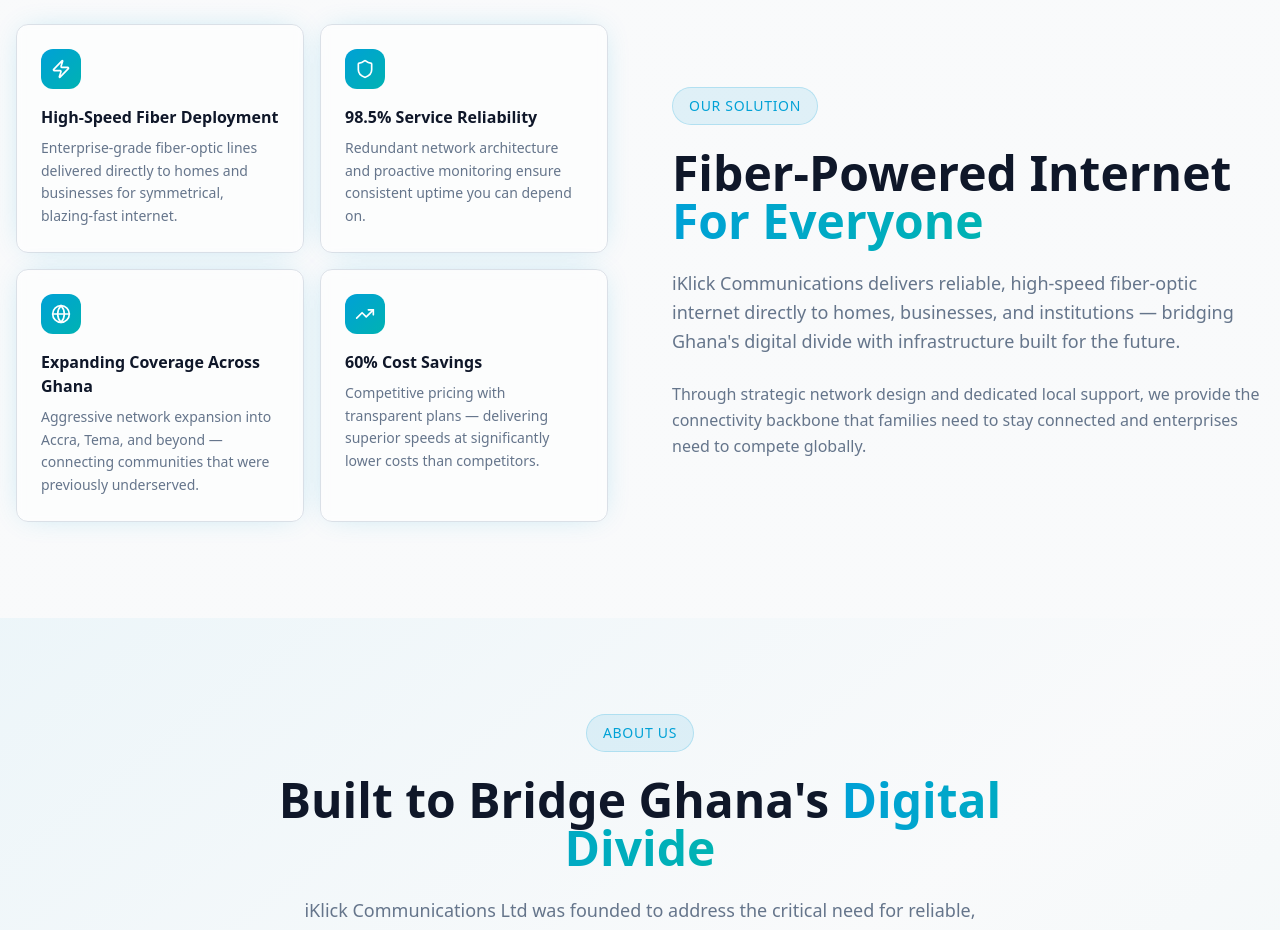
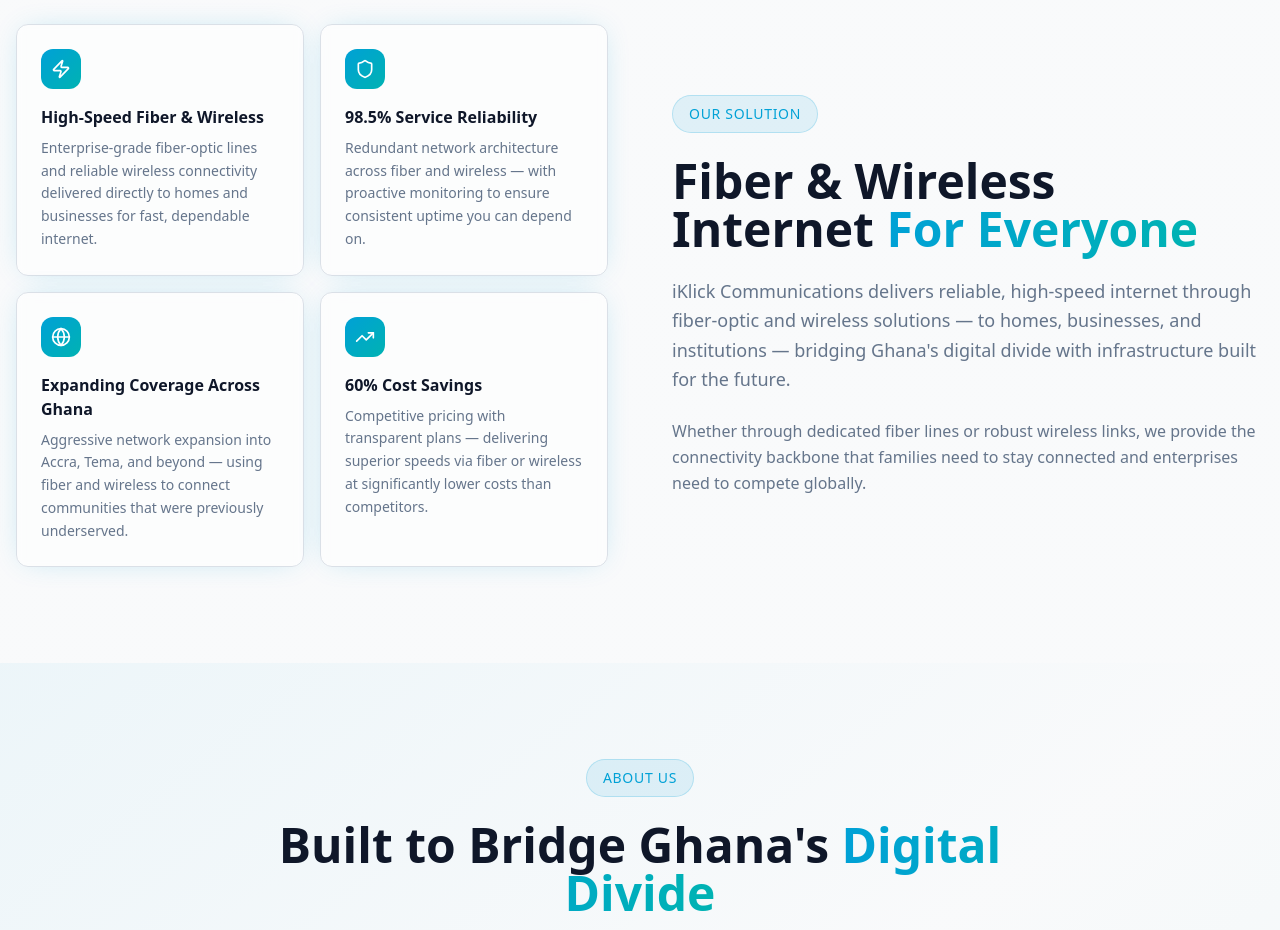
Before and after one commit to kingbello-tech/iklick-ghana-connect, a React (Vite) app: page / in a window 1280 px wide. Shown: the part 1880-2810 px from the top of the page. Built offline with nearby package versions, Linux system fonts and the light colour scheme; the HTML template or start-up script is replaced by a standard one.

Commit message:
Expanded hero to include wireless
Co-authored-by: kingbello-tech <194913034+kingbello-tech@users.noreply.github.com>

```diff
--- a/src/components/AboutSection.tsx
+++ b/src/components/AboutSection.tsx
@@ -17,7 +17,7 @@ const AboutSection = () => {
             <span className="gradient-text">Digital Divide</span>
           </h2>
           <p className="text-lg text-muted-foreground max-w-2xl mx-auto leading-relaxed">
-            iKlick Communications Ltd was founded to address the critical need for reliable, affordable internet connectivity across Ghana. We bring enterprise-grade fiber solutions to homes, businesses, and institutions nationwide.
+            iKlick Communications Ltd was founded to address the critical need for reliable, affordable internet connectivity across Ghana. We bring enterprise-grade fiber and wireless solutions to homes, businesses, and institutions nationwide.
           </p>
         </div>
 
@@ -29,7 +29,7 @@ const AboutSection = () => {
             </div>
             <h3 className="text-2xl font-bold mb-4">Our Mission</h3>
             <p className="text-muted-foreground leading-relaxed">
-              To deliver innovative, reliable, and affordable fiber-optic internet that empowers homes, businesses, and communities to thrive in a connected world — improving service quality and driving digital inclusion across Ghana.
+              To deliver innovative, reliable, and affordable fiber-optic and wireless internet that empowers homes, businesses, and communities to thrive in a connected world — improving service quality and driving digital inclusion across Ghana.
             </p>
           </div>
 
--- a/src/components/InfrastructureSection.tsx
+++ b/src/components/InfrastructureSection.tsx
@@ -1,4 +1,4 @@
-import { Cable, Network, Headphones, Settings } from "lucide-react";
+import { Cable, Network, Headphones, Settings, Wifi } from "lucide-react";
 
 const capabilities = [
   {
@@ -7,14 +7,19 @@ const capabilities = [
     description: "Expert engineers design and deploy fiber-optic networks tailored to residential neighborhoods and enterprise campuses.",
   },
   {
+    icon: Wifi,
+    title: "Wireless Network Solutions",
+    description: "High-performance wireless infrastructure for areas where fiber isn't yet available — delivering reliable speeds via point-to-point and point-to-multipoint links.",
+  },
+  {
     icon: Network,
     title: "Last-Mile Connectivity",
-    description: "High-speed fiber delivered directly to your doorstep — from FTTH for homes to dedicated lines for enterprises.",
+    description: "High-speed internet delivered directly to your doorstep — from FTTH for homes to dedicated fiber or wireless links for enterprises.",
   },
   {
     icon: Settings,
     title: "Managed Network Services",
-    description: "Comprehensive monitoring, maintenance, and optimization of your connection for maximum uptime and performance.",
+    description: "Comprehensive monitoring, maintenance, and optimization of your fiber and wireless connections for maximum uptime and performance.",
   },
   {
     icon: Headphones,
@@ -45,7 +50,7 @@ const InfrastructureSection = () => {
 
         {/* Timeline-style cards */}
         <div className="max-w-5xl mx-auto">
-          <div className="grid md:grid-cols-2 lg:grid-cols-4 gap-6">
+          <div className="grid md:grid-cols-2 lg:grid-cols-5 gap-6">
             {capabilities.map((cap, index) => (
               <div
                 key={index}
--- a/src/components/SolutionSection.tsx
+++ b/src/components/SolutionSection.tsx
@@ -3,23 +3,23 @@ import { Zap, Shield, Globe, TrendingUp } from "lucide-react";
 const solutions = [
   {
     icon: Zap,
-    title: "High-Speed Fiber Deployment",
-    description: "Enterprise-grade fiber-optic lines delivered directly to homes and businesses for symmetrical, blazing-fast internet.",
+    title: "High-Speed Fiber & Wireless",
+    description: "Enterprise-grade fiber-optic lines and reliable wireless connectivity delivered directly to homes and businesses for fast, dependable internet.",
   },
   {
     icon: Shield,
     title: "98.5% Service Reliability",
-    description: "Redundant network architecture and proactive monitoring ensure consistent uptime you can depend on.",
+    description: "Redundant network architecture across fiber and wireless — with proactive monitoring to ensure consistent uptime you can depend on.",
   },
   {
     icon: Globe,
     title: "Expanding Coverage Across Ghana",
-    description: "Aggressive network expansion into Accra, Tema, and beyond — connecting communities that were previously underserved.",
+    description: "Aggressive network expansion into Accra, Tema, and beyond — using fiber and wireless to connect communities that were previously underserved.",
   },
   {
     icon: TrendingUp,
     title: "60% Cost Savings",
-    description: "Competitive pricing with transparent plans — delivering superior speeds at significantly lower costs than competitors.",
+    description: "Competitive pricing with transparent plans — delivering superior speeds via fiber or wireless at significantly lower costs than competitors.",
   },
 ];
 
@@ -53,14 +53,14 @@ const SolutionSection = () => {
               <span className="text-sm font-medium text-primary uppercase tracking-wider">Our Solution</span>
             </div>
             <h2 className="text-4xl md:text-5xl font-bold leading-tight">
-              Fiber-Powered Internet{" "}
+              Fiber & Wireless Internet{" "}
               <span className="gradient-text">For Everyone</span>
             </h2>
             <p className="text-lg text-muted-foreground leading-relaxed">
-              iKlick Communications delivers reliable, high-speed fiber-optic internet directly to homes, businesses, and institutions — bridging Ghana's digital divide with infrastructure built for the future.
+              iKlick Communications delivers reliable, high-speed internet through fiber-optic and wireless solutions — to homes, businesses, and institutions — bridging Ghana's digital divide with infrastructure built for the future.
             </p>
             <p className="text-muted-foreground leading-relaxed">
-              Through strategic network design and dedicated local support, we provide the connectivity backbone that families need to stay connected and enterprises need to compete globally.
+              Whether through dedicated fiber lines or robust wireless links, we provide the connectivity backbone that families need to stay connected and enterprises need to compete globally.
             </p>
           </div>
         </div>
```
